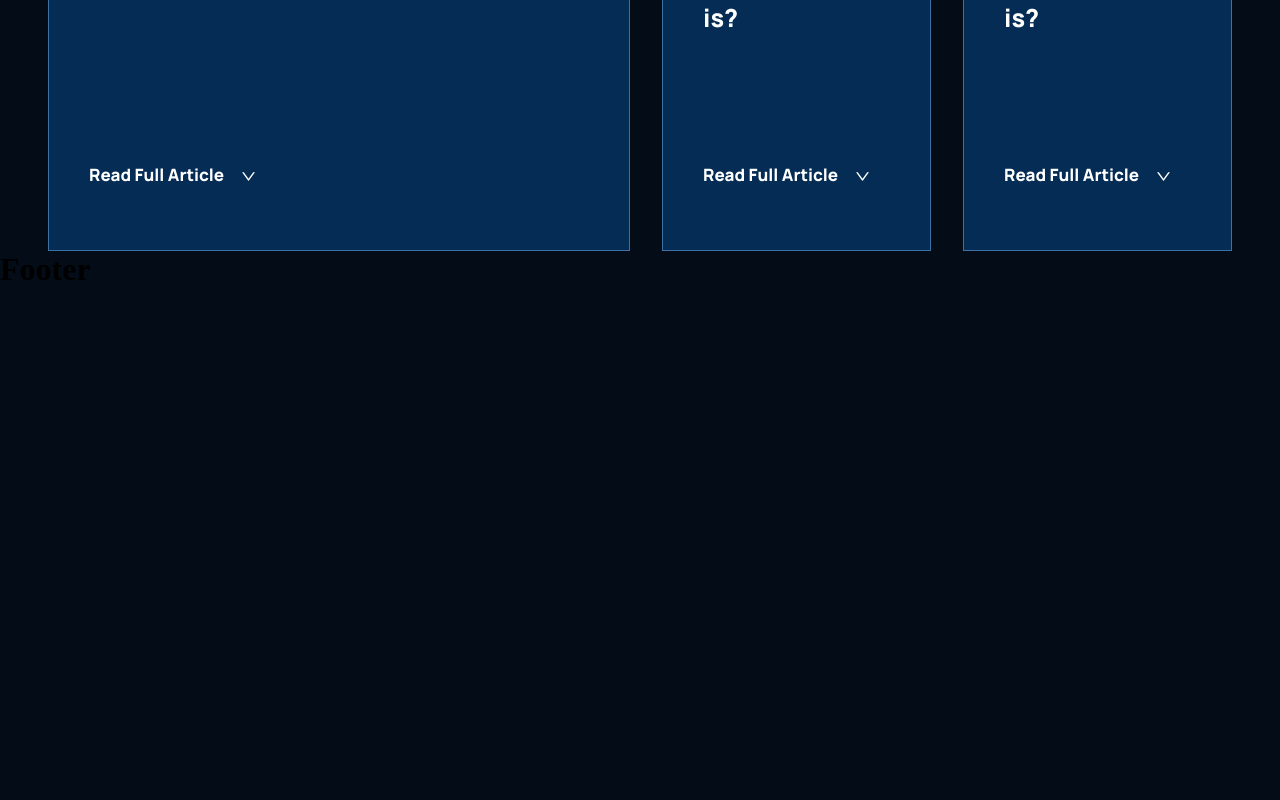
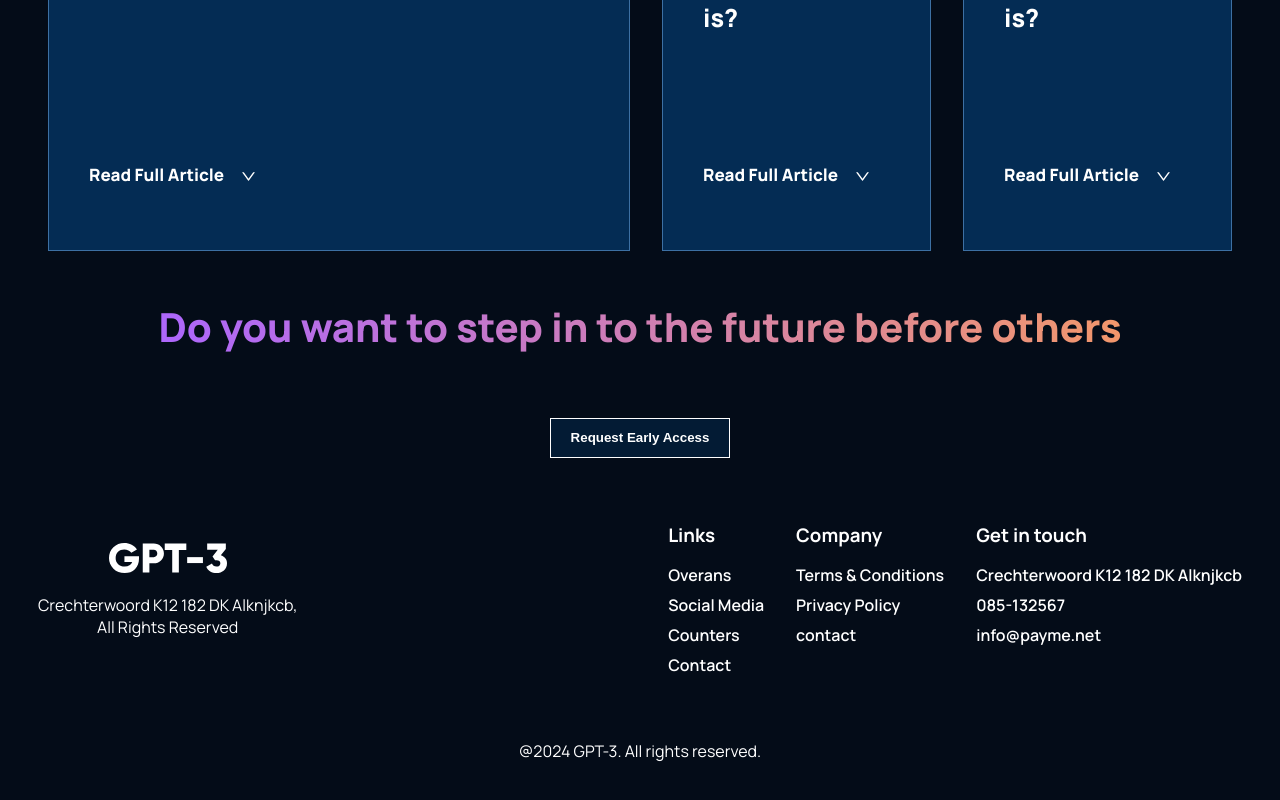
Before and after one commit to Ankit-can-ctrl/Gpt3, a React (Create React App) app: page / in a window 1280 px wide. Shown: the part 4098-4898 px from the top of the page. Before the commit the page ends 4386 px from the top, so only its background shows below. Built offline with nearby package versions, Linux system fonts and the light colour scheme.

Commit message:
completed footer component and landing page

```diff
--- a/src/container/blog/blog.jsx
+++ b/src/container/blog/blog.jsx
@@ -5,7 +5,7 @@ import { blog01, blog02, blog03, blog04, blog05 } from "./import";
 
 export default function Blog() {
   return (
-    <div className="blog_main_container">
+    <div className="blog_main_container" id="library">
       <div className="blog_heading">
         <h1 className="gradient__text">
           A lot is happening, <br /> We are blogging about it.
--- a/src/container/footer/footer.css
+++ b/src/container/footer/footer.css
@@ -0,0 +1,88 @@
+.footer_main_container {
+  margin: 3rem 2rem;
+  font-family: var(--font-family);
+  color: white;
+  display: flex;
+  flex-direction: column;
+  align-items: center;
+  justify-content: space-between;
+  gap: 4rem;
+}
+.footer_header h1 {
+  font-weight: 800;
+  font-size: 35px;
+  text-align: center;
+  font-size: 2.5rem;
+}
+.footer_btn {
+  width: 100%;
+  display: flex;
+  align-items: center;
+  justify-content: center;
+}
+.footer_btn button {
+  background-color: #031b34;
+  height: 40px;
+  width: 180px;
+  color: #fff;
+  font-weight: bold;
+  border: #fff solid 1px;
+  cursor: pointer;
+}
+.footer_links {
+  display: flex;
+  flex-direction: column;
+  align-items: flex-start;
+  justify-content: space-between;
+  gap: 2rem;
+  text-align: center;
+}
+.footer_links_heading p {
+  margin: 1rem 0;
+}
+.right_links_container {
+  display: flex;
+  flex-direction: column;
+  gap: 2rem;
+}
+.footer_sub_links,
+.footer_company,
+.footer_get_in_touch {
+  display: flex;
+  flex-direction: column;
+  gap: 1rem;
+}
+.footer_sub_links ul,
+.footer_company ul,
+.footer_get_in_touch ul {
+  list-style: none;
+  display: flex;
+  flex-direction: column;
+  gap: 0.5rem;
+  font-weight: 600;
+}
+.footer_sub_links ul li,
+.footer_company ul li,
+.footer_get_in_touch ul li {
+  cursor: pointer;
+}
+.footer_copyright {
+  text-align: center;
+}
+@media screen and (min-width: 800px) {
+  .footer_main_container {
+    padding-top: 3rem;
+  }
+  .footer_links {
+    flex-direction: row;
+    width: 100%;
+    align-items: center;
+    justify-content: space-evenly;
+    gap: 30%;
+  }
+  .right_links_container {
+    flex-direction: row;
+    align-items: flex-start;
+    text-align: left;
+  }
+}
--- a/src/container/footer/footer.jsx
+++ b/src/container/footer/footer.jsx
@@ -1,10 +1,70 @@
 import React from "react";
 import "./footer.css";
+import logo from "../../assets/logo.svg";
 
 export default function Footer() {
   return (
-    <div className="Footer">
-      <h1>Footer</h1>
+    <div className="footer_main_container">
+      <div className="footer_header">
+        <h1 className="gradient__text">
+          Do you want to step in to the future before others
+        </h1>
+      </div>
+      <div className="footer_btn">
+        <button>Request Early Access</button>
+      </div>
+      <div className="footer_links">
+        <div className="footer_links_heading">
+          <img src={logo} alt="logo" />
+          <p>
+            Crechterwoord K12 182 DK Alknjkcb, <br /> All Rights Reserved
+          </p>
+        </div>
+        <div className="right_links_container">
+          <div className="footer_sub_links">
+            <h3>Links</h3>
+            <ul>
+              <li>
+                <a href="#Overans">Overans</a>
+              </li>
+              <li>
+                <a href="#Social">Social Media</a>
+              </li>
+              <li>
+                <a href="#Counter">Counters</a>
+              </li>
+              <li>
+                <a href="#Contact">Contact</a>
+              </li>
+            </ul>
+          </div>
+          <div className="footer_company">
+            <h3>Company</h3>
+            <ul>
+              <li>
+                <a href="#t&c">Terms & Conditions</a>
+              </li>
+              <li>
+                <a href="#pp">Privacy Policy</a>
+              </li>
+              <li>
+                <a href="#C">contact</a>
+              </li>
+            </ul>
+          </div>
+          <div className="footer_get_in_touch">
+            <h3>Get in touch</h3>
+            <ul>
+              <li>Crechterwoord K12 182 DK Alknjkcb</li>
+              <li>085-132567</li>
+              <li>info@payme.net</li>
+            </ul>
+          </div>
+        </div>
+      </div>
+      <div className="footer_copyright">
+        <p>@2024 GPT-3. All rights reserved.</p>
+      </div>
     </div>
   );
 }
```
